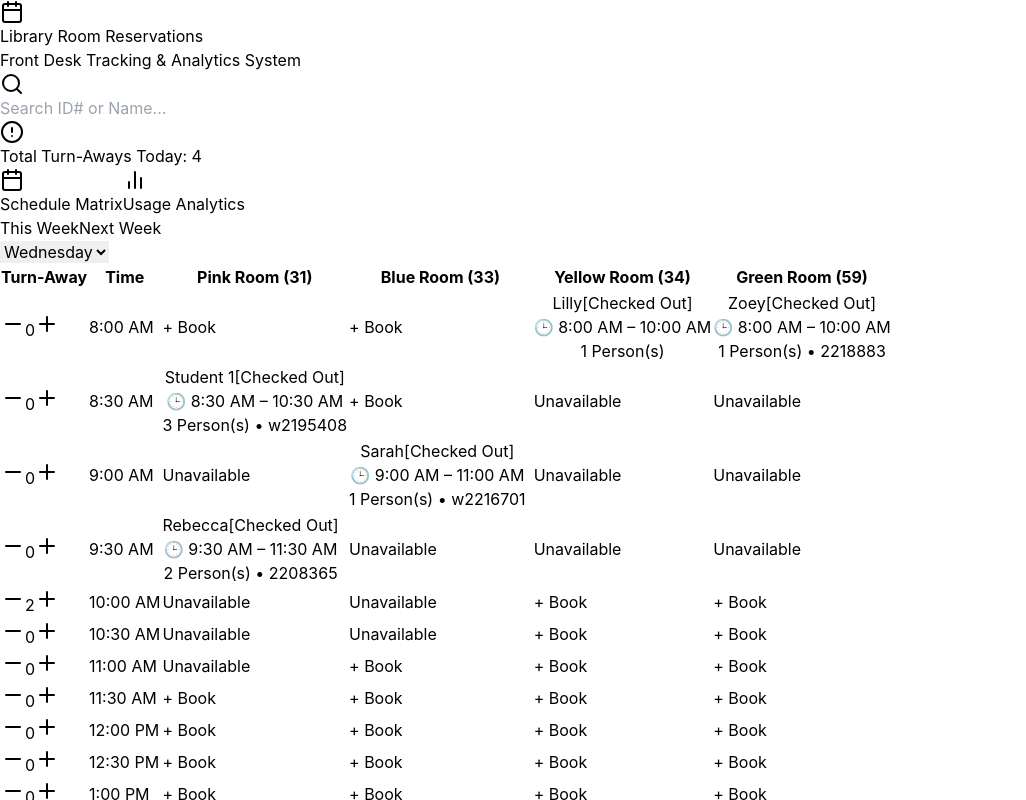
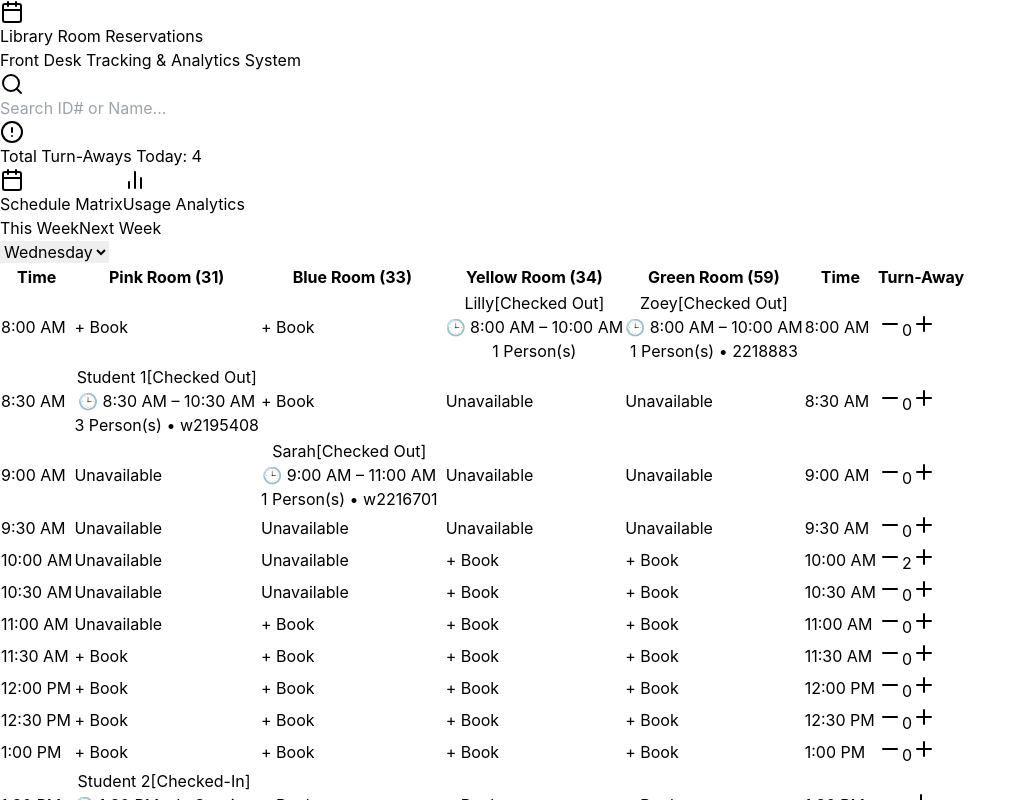
Before and after one commit to amybrinkley/room-reservation-app, a React (Vite) app: page / in a window 1280 px wide. Shown: the top 800 px of the page, without its empty margins (0-1026 px from the left). Built offline with nearby package versions, Linux system fonts and the light colour scheme.

Commit message:
change layout, apply booking changes

```diff
--- a/src/App.jsx
+++ b/src/App.jsx
@@ -100,7 +100,7 @@ export default function App() {
       setFormData({
         room,
         time_in: DETAILED_TIMES[startIdx] || '8:00 AM',
-        time_out: '', // Defaults to blank / null
+        time_out: '',
         barcode: '',
         student_name: '',
         people: 1,
@@ -148,28 +148,44 @@ export default function App() {
 
   const activeTurnAways = turnAways.filter(t => t.week === selectedWeek && t.day === selectedDay);
 
+  // Helper to convert time string (e.g. "8:30 AM") to minutes from midnight
+  const parseTimeToMinutes = (timeStr) => {
+    if (!timeStr) return null;
+    const parts = timeStr.trim().split(' ');
+    if (parts.length < 2) return null;
+    const [time, period] = parts;
+    let [hours, minutes] = time.split(':').map(Number);
+    if (period === 'PM' && hours < 12) hours += 12;
+    if (period === 'AM' && hours === 12) hours = 0;
+    return hours * 60 + minutes;
+  };
+
   const getOccupancyInfo = (roomId, slot) => {
-    const slotIndex = TIME_SLOTS.indexOf(slot);
-    if (slotIndex === -1) return null;
+    const currentSlotMinutes = parseTimeToMinutes(slot);
+    if (currentSlotMinutes === null) return null;
 
-    for (let offset = 0; offset < 4; offset++) {
-      const checkIdx = slotIndex - offset;
-      if (checkIdx >= 0) {
-        const checkSlot = TIME_SLOTS[checkIdx];
-        const res = filteredReservations.find(r => r.room === roomId && (r.slot === checkSlot || r.time_in === checkSlot));
+    // Check all reservations in this room
+    const roomReservations = filteredReservations.filter(r => r.room === roomId);
 
-        if (res) {
-          if (!res.time_out || res.time_out.trim() === '') {
-            return { reservation: res, displayType: 'full_reservation', offset };
-          }
-          if (offset === 0) {
-            return { reservation: res, displayType: 'full_reservation', offset: 0 };
-          } else {
-            return { reservation: res, displayType: 'unavailable', offset };
-          }
-        }
+    for (let res of roomReservations) {
+      const startMinutes = parseTimeToMinutes(res.time_in || res.slot);
+      if (startMinutes === null) continue;
+
+      const endMinutes = res.time_out ? parseTimeToMinutes(res.time_out) : null;
+
+      // If slot matches start time, render the full reservation card
+      if (currentSlotMinutes === startMinutes) {
+        return { reservation: res, displayType: 'full_reservation' };
+      }
+
+      // If slot falls between start time and end time (or if end time is blank, up to 2 hours default window)
+      const effectiveEndMinutes = endMinutes !== null ? endMinutes : startMinutes + 120;
+
+      if (currentSlotMinutes > startMinutes && currentSlotMinutes < effectiveEndMinutes) {
+        return { reservation: res, displayType: 'unavailable' };
       }
     }
+
     return null;
   };
 
@@ -238,21 +254,26 @@ export default function App() {
 
         {activeTab === 'schedule' ? (
           <div className="bg-white rounded-xl shadow border border-slate-200 overflow-x-auto">
-            <table className="w-full text-left border-collapse table-fixed min-w-[900px]">
+            <table className="w-full text-left border-collapse table-fixed min-w-[950px]">
               <thead>
                 <tr>
-                  {/* Turn-Away column is now on the far left, styled in black & white to match Time */}
-                  <th className="p-3 bg-slate-800 text-white text-xs uppercase tracking-wider w-[12%] text-center border-b border-slate-700 border-r border-slate-700">
-                    Turn-Away
-                  </th>
-                  <th className="p-3 bg-slate-800 text-white text-xs uppercase tracking-wider w-[10%] text-center border-b border-slate-700 border-r border-slate-700">
+                  <th className="p-3 bg-slate-800 text-white text-xs uppercase tracking-wider w-[9%] text-center border-b border-slate-700 border-r border-slate-700">
                     Time
                   </th>
+
                   {ROOMS.map(room => (
-                    <th key={room.id} className={`p-3 text-xs uppercase tracking-wider text-center font-bold border-b border-slate-200 w-[19.5%] ${room.headerBg}`}>
+                    <th key={room.id} className={`p-3 text-xs uppercase tracking-wider text-center font-bold border-b border-slate-200 w-[17.5%] ${room.headerBg}`}>
                       {room.name}
                     </th>
                   ))}
+
+                  <th className="p-3 bg-slate-800 text-white text-xs uppercase tracking-wider w-[9%] text-center border-b border-slate-700 border-r border-slate-700">
+                    Time
+                  </th>
+
+                  <th className="p-3 bg-slate-800 text-white text-xs uppercase tracking-wider w-[12%] text-center border-b border-slate-700">
+                    Turn-Away
+                  </th>
                 </tr>
               </thead>
               <tbody className="divide-y divide-slate-200 text-sm">
@@ -261,37 +282,6 @@ export default function App() {
 
                   return (
                     <tr key={slot} className="h-16 hover:bg-slate-100/80">
-                      {/* Turn-Away Column (Left of Time, Black & White Styling) */}
-                      <td className="p-2 bg-slate-50 border-r border-slate-200 text-center h-16 align-middle">
-                        <div className="flex items-center justify-center gap-1.5">
-                          <button
-                            onClick={() => handleDecrementTurnAway(slot)}
-                            disabled={slotTurnAwayCount === 0}
-                            title="Remove 1 turn-away entry (correction)"
-                            className={`p-1 rounded transition border ${
-                              slotTurnAwayCount > 0
-                                ? 'bg-white hover:bg-slate-200 text-slate-800 border-slate-400 shadow-sm cursor-pointer'
-                                : 'bg-slate-100 text-slate-300 border-slate-200 cursor-not-allowed'
-                            }`}
-                          >
-                            <Minus className="w-3.5 h-3.5" />
-                          </button>
-
-                          <span className={`min-w-[20px] text-xs font-bold ${slotTurnAwayCount > 0 ? 'text-slate-900' : 'text-slate-400'}`}>
-                            {slotTurnAwayCount}
-                          </span>
-
-                          <button
-                            onClick={() => handleIncrementTurnAway(slot)}
-                            title="Add 1 turn-away entry"
-                            className="p-1 rounded bg-slate-800 hover:bg-slate-900 text-white border border-slate-900 shadow-sm transition cursor-pointer"
-                          >
-                            <Plus className="w-3.5 h-3.5" />
-                          </button>
-                        </div>
-                      </td>
-
-                      {/* Time Column */}
                       <td className="p-3 font-semibold text-slate-700 text-center bg-slate-50 border-r border-slate-200 whitespace-nowrap text-xs h-16 align-middle">
                         {slot}
                       </td>
@@ -335,6 +325,39 @@ export default function App() {
                           </td>
                         );
                       })}
+
+                      <td className="p-3 font-semibold text-slate-700 text-center bg-slate-50 border-r border-slate-200 whitespace-nowrap text-xs h-16 align-middle">
+                        {slot}
+                      </td>
+
+                      <td className="p-2 bg-slate-50 text-center h-16 align-middle">
+                        <div className="flex items-center justify-center gap-1.5">
+                          <button
+                            onClick={() => handleDecrementTurnAway(slot)}
+                            disabled={slotTurnAwayCount === 0}
+                            title="Remove 1 turn-away entry (correction)"
+                            className={`p-1 rounded transition border ${
+                              slotTurnAwayCount > 0
+                                ? 'bg-white hover:bg-slate-200 text-slate-800 border-slate-400 shadow-sm cursor-pointer'
+                                : 'bg-slate-100 text-slate-300 border-slate-200 cursor-not-allowed'
+                            }`}
+                          >
+                            <Minus className="w-3.5 h-3.5" />
+                          </button>
+
+                          <span className={`min-w-[20px] text-xs font-bold ${slotTurnAwayCount > 0 ? 'text-slate-900' : 'text-slate-400'}`}>
+                            {slotTurnAwayCount}
+                          </span>
+
+                          <button
+                            onClick={() => handleIncrementTurnAway(slot)}
+                            title="Add 1 turn-away entry"
+                            className="p-1 rounded bg-slate-800 hover:bg-slate-900 text-white border border-slate-900 shadow-sm transition cursor-pointer"
+                          >
+                            <Plus className="w-3.5 h-3.5" />
+                          </button>
+                        </div>
+                      </td>
                     </tr>
                   );
                 })}
@@ -452,7 +475,8 @@ export default function App() {
                       onChange={(e) => setFormData({ ...formData, time_out: e.target.value })}
                       className="w-full p-2 bg-white border border-slate-300 rounded-lg text-sm font-medium focus:ring-2 focus:ring-blue-500"
                     >
-                      <option value="">(None - In Session)</option>
+                      {/* Completely blank null option */}
+                      <option value=""></option>
                       {DETAILED_TIMES.map(t => <option key={t} value={t}>{t}</option>)}
                     </select>
                   </div>
```
